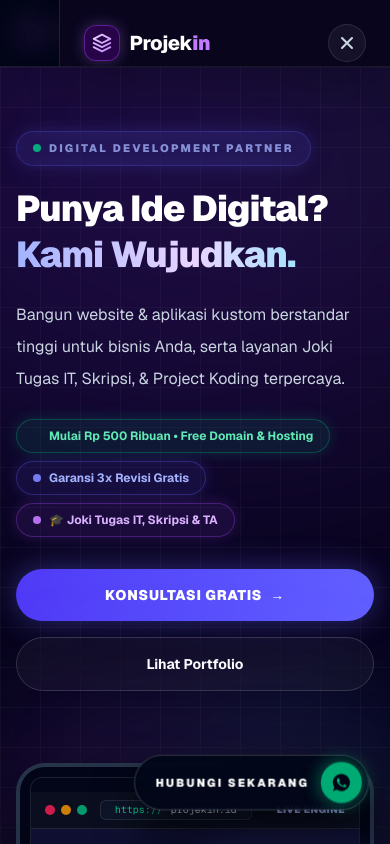
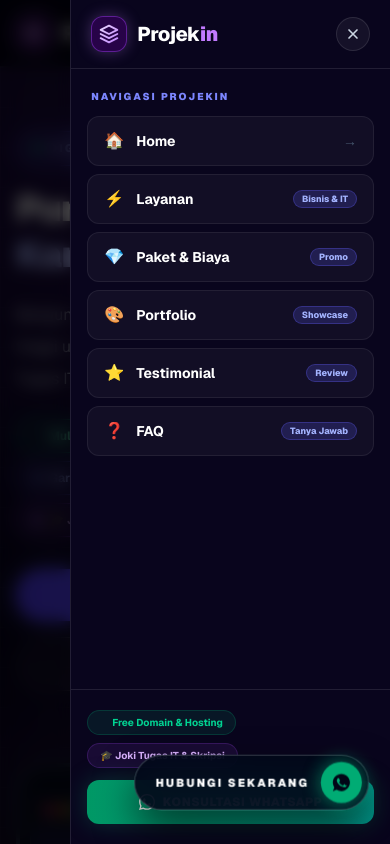
Before and after one commit to rizkipr05/projekin, a Next.js app: page / in a window 390 px wide. Both pictures are taken after a click on the button 353 px from the left and 33 px from the top of the page. Shown: the top 844 px of the page. Built offline with nearby package versions, Linux system fonts and the light colour scheme.

Commit message:
fix: move mobile sidebar outside sticky header for correct fixed positioning

```diff
--- a/components/landing/navbar.tsx
+++ b/components/landing/navbar.tsx
@@ -15,7 +15,6 @@ const mobileNavItems = [
 export function Navbar() {
   const [isOpen, setIsOpen] = useState(false);
 
-  // Close mobile drawer on Escape key or screen resize to desktop
   useEffect(() => {
     const handleKeyDown = (e: KeyboardEvent) => {
       if (e.key === "Escape") setIsOpen(false);
@@ -23,7 +22,6 @@ export function Navbar() {
     const handleResize = () => {
       if (window.innerWidth >= 768) setIsOpen(false);
     };
-
     window.addEventListener("keydown", handleKeyDown);
     window.addEventListener("resize", handleResize);
     return () => {
@@ -32,29 +30,22 @@ export function Navbar() {
     };
   }, []);
 
-  // Prevent background scrolling when mobile menu is open
   useEffect(() => {
-    if (isOpen) {
-      document.body.style.overflow = "hidden";
-    } else {
-      document.body.style.overflow = "unset";
-    }
+    document.body.style.overflow = isOpen ? "hidden" : "unset";
+    return () => { document.body.style.overflow = "unset"; };
   }, [isOpen]);
 
   return (
-    <header className="sticky top-0 z-50 border-b border-white/10 bg-[#040316]/90 backdrop-blur-2xl text-white transition-all duration-300">
+    <>
+      {/* ─── Top Sticky Navbar ─────────────────────────────────────── */}
+      <header className="sticky top-0 z-40 border-b border-white/10 bg-[#040316]/90 backdrop-blur-2xl text-white">
         <nav className="mx-auto flex max-w-7xl items-center justify-between px-4 py-3 sm:px-6 lg:px-8">
-        {/* Brand Logo */}
-        <a
-          href="#home"
-          aria-label="PROJEKIN Home"
-          onClick={() => setIsOpen(false)}
-          className="transition hover:opacity-90 active:scale-95"
-        >
+          {/* Brand */}
+          <a href="#home" aria-label="PROJEKIN Home" className="transition hover:opacity-90 active:scale-95">
             <ProjekinBrandLogo />
           </a>
 
-        {/* Desktop Navigation Links */}
+          {/* Desktop Links */}
           <div className="hidden items-center gap-8 text-sm font-semibold text-slate-300 md:flex">
             {mobileNavItems.map((item) => (
               <a
@@ -67,113 +58,114 @@ export function Navbar() {
             ))}
           </div>
 
-        {/* Header Action Buttons */}
+          {/* Actions */}
           <div className="flex items-center gap-2.5">
-          {/* Desktop & Mobile CTA */}
             <a
               href="https://wa.me/6281234567890?text=Halo%20PROJEKIN%2C%20saya%20ingin%20konsultasi%20gratis."
               target="_blank"
               rel="noreferrer"
-            className="inline-flex items-center justify-center rounded-full bg-gradient-to-r from-indigo-600 to-purple-600 px-4 py-2 text-xs font-bold uppercase tracking-wider text-white shadow-[0_0_20px_rgba(99,102,241,0.4)] transition duration-300 hover:scale-105 hover:from-indigo-500 hover:to-purple-500 hover:shadow-[0_0_25px_rgba(168,85,247,0.6)] sm:px-5 sm:py-2.5"
+              className="inline-flex items-center justify-center rounded-full bg-gradient-to-r from-indigo-600 to-purple-600 px-4 py-2 text-xs font-bold uppercase tracking-wider text-white shadow-[0_0_20px_rgba(99,102,241,0.4)] transition duration-300 hover:scale-105 sm:px-5 sm:py-2.5"
             >
-            <span>Konsultasi</span>
-            <span className="ml-1 font-bold">→</span>
+              Konsultasi <span className="ml-1">→</span>
             </a>
 
-          {/* Mobile Hamburger Button */}
+            {/* Hamburger – mobile only */}
             <button
               type="button"
               onClick={() => setIsOpen(true)}
               aria-label="Open Navigation Menu"
-            className="inline-flex items-center justify-center rounded-full border border-indigo-500/40 bg-indigo-500/10 p-2.5 text-indigo-300 shadow-[0_0_15px_rgba(99,102,241,0.25)] backdrop-blur-md transition duration-300 hover:bg-indigo-500/20 hover:text-white active:scale-95 md:hidden"
+              className="inline-flex items-center justify-center rounded-full border border-indigo-500/40 bg-indigo-500/10 p-2.5 text-indigo-300 transition duration-300 hover:bg-indigo-500/20 hover:text-white active:scale-95 md:hidden"
             >
-            <svg className="h-5 w-5 stroke-current" fill="none" viewBox="0 0 24 24" strokeWidth="2.5">
+              <svg className="h-5 w-5" fill="none" viewBox="0 0 24 24" stroke="currentColor" strokeWidth="2.5">
                 <path strokeLinecap="round" strokeLinejoin="round" d="M3.75 6.75h16.5M3.75 12h16.5m-16.5 5.25h16.5" />
               </svg>
             </button>
           </div>
         </nav>
+      </header>
 
-      {/* Slide-In Mobile Sidebar Panel & Backdrop */}
-      {isOpen && (
-        <>
-          {/* Dark Glass Backdrop Overlay */}
+      {/* ─── Mobile Sidebar – OUTSIDE <header> so fixed works correctly ── */}
+      {/* Backdrop */}
       <div
-            className="fixed inset-0 z-50 bg-slate-950/80 backdrop-blur-md md:hidden animate-in fade-in duration-300"
+        className={`fixed inset-0 z-50 bg-black/70 backdrop-blur-sm transition-opacity duration-300 md:hidden ${
+          isOpen ? "opacity-100 pointer-events-auto" : "opacity-0 pointer-events-none"
+        }`}
         onClick={() => setIsOpen(false)}
         aria-hidden="true"
       />
 
-          {/* Opaque Sidebar Panel (Sliding in from Right) */}
+      {/* Sidebar Panel */}
       <aside
-            className="fixed top-0 right-0 bottom-0 z-50 flex h-full w-[85%] max-w-sm flex-col justify-between border-l border-white/10 bg-[#09051d] p-6 text-white shadow-2xl md:hidden animate-in slide-in-from-right duration-300 overflow-y-auto"
-            aria-label="Mobile Navigation Sidebar"
+        className={`fixed top-0 right-0 bottom-0 z-50 flex h-full w-[82%] max-w-xs flex-col justify-between bg-[#09051d] border-l border-white/10 shadow-[−20px_0_60px_rgba(0,0,0,0.9)] transition-transform duration-300 ease-in-out md:hidden overflow-y-auto ${
+          isOpen ? "translate-x-0" : "translate-x-full"
+        }`}
+        aria-label="Mobile Navigation"
       >
+        {/* Header inside sidebar */}
         <div>
-              {/* Sidebar Header */}
-              <div className="flex items-center justify-between border-b border-white/10 pb-5">
+          <div className="flex items-center justify-between border-b border-white/10 px-5 py-4">
             <ProjekinBrandLogo />
             <button
               type="button"
               onClick={() => setIsOpen(false)}
               aria-label="Close Sidebar"
-                  className="rounded-full border border-white/10 bg-white/5 p-2 text-slate-300 transition duration-200 hover:bg-white/10 hover:text-white active:scale-95"
+              className="rounded-full border border-white/10 bg-white/5 p-2 text-slate-300 transition hover:bg-white/10 hover:text-white active:scale-95"
             >
-                  <svg className="h-5 w-5" fill="none" viewBox="0 0 24 24" stroke="currentColor" strokeWidth="2.5">
+              <svg className="h-4 w-4" fill="none" viewBox="0 0 24 24" stroke="currentColor" strokeWidth="2.5">
                 <path strokeLinecap="round" strokeLinejoin="round" d="M6 18L18 6M6 6l12 12" />
               </svg>
             </button>
           </div>
 
-              {/* Navigation Items List */}
-              <div className="mt-6 space-y-2">
-                <div className="text-[10px] font-black uppercase tracking-[0.2em] text-indigo-400 mb-3 px-1">
+          {/* Nav Items */}
+          <div className="px-4 pt-5 pb-2">
+            <p className="mb-3 px-1 text-[10px] font-black uppercase tracking-[0.2em] text-indigo-400">
               NAVIGASI PROJEKIN
-                </div>
+            </p>
+            <div className="space-y-2">
               {mobileNavItems.map((item) => (
                 <a
                   key={item.name}
                   href={item.href}
                   onClick={() => setIsOpen(false)}
-                    className="group flex items-center justify-between rounded-xl border border-white/10 bg-white/[0.03] p-3.5 text-sm font-bold text-white transition-all duration-200 hover:border-indigo-500/50 hover:bg-indigo-600/20 active:scale-98"
+                  className="group flex items-center justify-between rounded-xl border border-white/[0.07] bg-white/[0.04] px-4 py-3.5 text-sm font-bold text-white transition-all duration-200 hover:border-indigo-500/50 hover:bg-indigo-600/20 active:scale-[0.98]"
                 >
-                    <div className="flex items-center gap-3">
-                      <span className="text-base">{item.icon}</span>
+                  <span className="flex items-center gap-3">
+                    <span className="text-base leading-none">{item.icon}</span>
                     <span className="group-hover:text-indigo-300 transition-colors">{item.name}</span>
-                    </div>
+                  </span>
                   {item.badge ? (
-                      <span className="rounded-full bg-indigo-500/20 px-2.5 py-0.5 text-[9px] font-extrabold text-indigo-300 border border-indigo-500/30">
+                    <span className="rounded-full bg-indigo-500/20 px-2 py-0.5 text-[9px] font-extrabold text-indigo-300 border border-indigo-500/30">
                       {item.badge}
                     </span>
                   ) : (
-                      <span className="text-slate-500 group-hover:text-indigo-300 transition-transform duration-200 group-hover:translate-x-1">
-                        →
-                      </span>
+                    <span className="text-slate-600 group-hover:text-indigo-400 group-hover:translate-x-0.5 transition-all">→</span>
                   )}
                 </a>
               ))}
             </div>
           </div>
+        </div>
 
-            {/* Sidebar Footer Action */}
-            <div className="mt-8 pt-6 border-t border-white/10 space-y-4">
-              <div className="flex flex-wrap justify-center gap-2">
-                <span className="rounded-full bg-emerald-500/10 px-3 py-1 text-[10px] font-bold text-emerald-400 border border-emerald-500/20">
-                  ⚡ Free Domain & Hosting
+        {/* Footer CTA */}
+        <div className="border-t border-white/10 px-4 py-5 space-y-3">
+          <div className="flex flex-wrap gap-2">
+            <span className="rounded-full bg-emerald-500/10 px-3 py-1 text-[10px] font-bold text-emerald-400 border border-emerald-500/20 flex items-center gap-1.5">
+              <span className="h-1.5 w-1.5 rounded-full bg-emerald-400 animate-ping flex-shrink-0" />
+              Free Domain &amp; Hosting
             </span>
             <span className="rounded-full bg-purple-500/10 px-3 py-1 text-[10px] font-bold text-purple-300 border border-purple-500/20">
-                  🎓 Joki Tugas IT & Skripsi
+              🎓 Joki Tugas IT &amp; Skripsi
             </span>
           </div>
-
           <a
-                href="https://wa.me/6281234567890?text=Halo%20PROJEKIN%2C%20saya%20ingin%20konsultasi%20gratis%20via%20HP."
+            href="https://wa.me/6281234567890?text=Halo%20PROJEKIN%2C%20saya%20ingin%20konsultasi%20gratis."
             target="_blank"
             rel="noreferrer"
             onClick={() => setIsOpen(false)}
-                className="flex items-center justify-center gap-2 w-full rounded-xl bg-gradient-to-r from-emerald-600 to-teal-600 px-5 py-3.5 text-xs font-black uppercase tracking-wider text-white shadow-[0_0_25px_rgba(16,185,129,0.3)] transition duration-300 hover:scale-[1.02] active:scale-95"
+            className="flex items-center justify-center gap-2 w-full rounded-xl bg-gradient-to-r from-emerald-600 to-teal-600 px-5 py-3.5 text-xs font-black uppercase tracking-wider text-white shadow-[0_0_25px_rgba(16,185,129,0.25)] transition hover:scale-[1.02] active:scale-95"
           >
-                <svg className="h-4 w-4 fill-current" viewBox="0 0 24 24">
+            <svg className="h-4 w-4 fill-current flex-shrink-0" viewBox="0 0 24 24">
               <path d="M.057 24l1.687-6.163c-1.041-1.804-1.588-3.849-1.587-5.946.003-6.556 5.338-11.891 11.893-11.891 3.181.001 6.167 1.24 8.413 3.488 2.245 2.248 3.481 5.236 3.48 8.414-.003 6.557-5.338 11.892-11.893 11.892-1.99-.001-3.951-.5-5.688-1.448l-6.305 1.654zm6.597-3.807c1.676.995 3.276 1.591 5.392 1.592 5.448 0 9.886-4.434 9.889-9.885.002-5.462-4.415-9.89-9.881-9.892-5.452 0-9.887 4.434-9.889 9.884-.001 2.225.651 3.891 1.746 5.634l-.999 3.648 3.742-.981zm11.387-5.464c-.074-.124-.272-.198-.57-.347-.297-.149-1.758-.868-2.031-.967-.272-.099-.47-.149-.669.149-.198.297-.768.967-.941 1.165-.173.198-.347.223-.644.074-.297-.149-1.255-.462-2.39-1.475-.883-.788-1.48-1.761-1.653-2.059-.173-.297-.018-.458.13-.606.134-.133.297-.347.446-.521.151-.172.2-.296.3-.495.099-.198.05-.372-.025-.521-.075-.148-.669-1.611-.916-2.206-.242-.579-.487-.501-.669-.51l-.57-.01c-.198 0-.52.074-.792.372s-1.04 1.016-1.04 2.479 1.065 2.876 1.213 3.074c.149.198 2.095 3.2 5.076 4.487.709.306 1.263.489 1.694.626.712.226 1.36.194 1.872.118.571-.085 1.758-.719 2.006-1.413.248-.695.248-1.29.173-1.414z" />
             </svg>
             Konsultasi WhatsApp
@@ -181,7 +173,5 @@ export function Navbar() {
         </div>
       </aside>
     </>
-      )}
-    </header>
   );
 }
```
Lines whose indentation alone changed are shown as unchanged.
